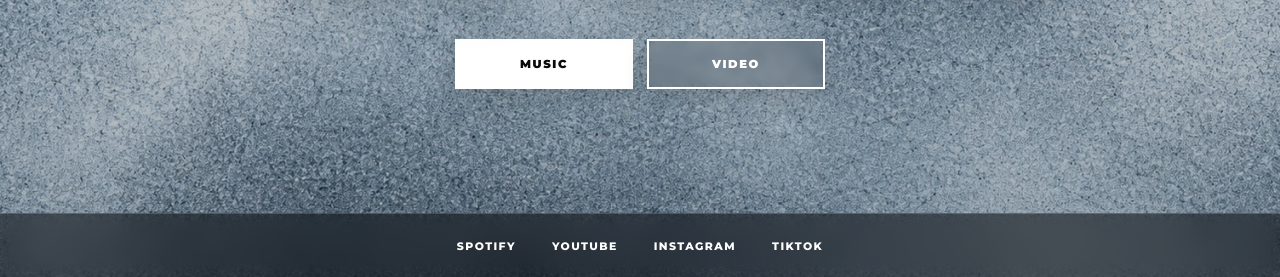
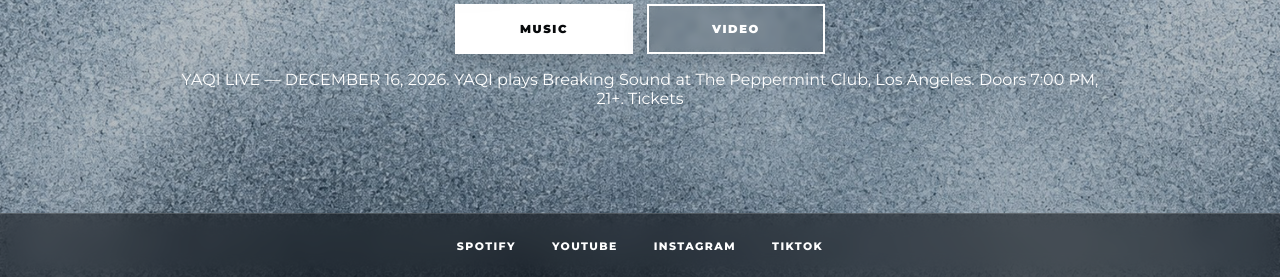
Before and after one commit to yaqillc/yaqiofficial-site, a plain HTML site: page index.html in a window 1280 px wide. Shown: the part 523-800 px from the top of the page. Drawn offline with Linux system fonts and the light colour scheme.

Commit message:
Announce YAQI Dec 16 Peppermint Club show on home page

```diff
--- a/index.html
+++ b/index.html
@@ -62,6 +62,7 @@
       <a class="primary-button" href="music/">Music</a>
       <a class="primary-button outline" href="video/">Video</a>
     </div>
+    <p class="home-announce">YAQI LIVE — DECEMBER 16, 2026. YAQI plays Breaking Sound at The Peppermint Club, Los Angeles. Doors 7:00 PM, 21+. <a href="https://www.ticketmaster.com/event/0900653185094C8F?did=yaqi" target="_blank" rel="noopener">Tickets</a></p>
   </div>
   <div class="home-socials">
     <a href="https://open.spotify.com/artist/5m5swbEILOhOgBuREfOQjX" target="_blank" rel="noopener">Spotify</a>
```
